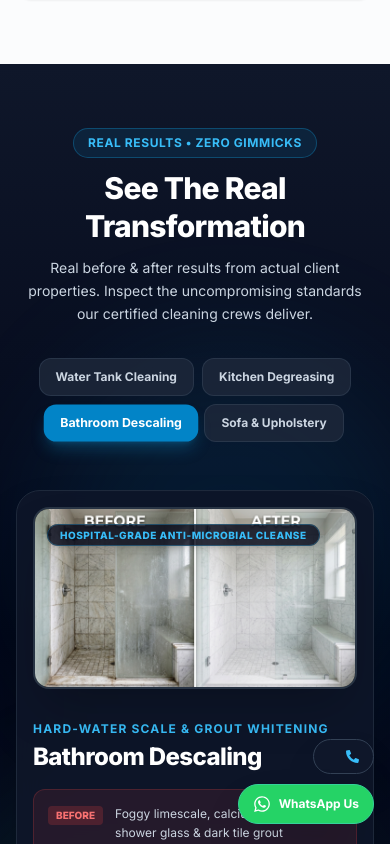
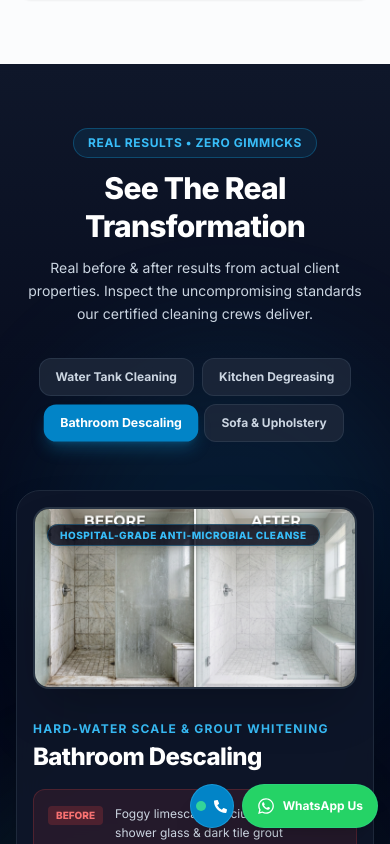
Before and after one commit to sanehmandyal/AS-Cleaning-Services, a React (Vite) app in the folder client/: page / in a window 390 px wide. Both pictures are taken after a click on the button "Bathroom Descaling". Shown: the part 5461-6305 px from the top of the page. Built offline with nearby package versions, Linux system fonts and the light colour scheme; no server answers.

Commit message:
fix(ui): redesign floating contact buttons and prevent footer overlap on mobile

```diff
--- a/client/src/components/FloatingContact.jsx
+++ b/client/src/components/FloatingContact.jsx
@@ -3,17 +3,20 @@ import { FaWhatsapp, FaPhoneAlt } from "react-icons/fa";
 
 const FloatingContact = () => {
   return (
-    <div className="fixed bottom-5 right-4 sm:bottom-6 sm:right-6 z-50 flex flex-col gap-2.5 items-end pointer-events-auto">
+    <div className="fixed bottom-4 right-3 sm:bottom-6 sm:right-6 z-40 flex items-center gap-2 sm:flex-col sm:items-end sm:gap-2.5 pointer-events-auto">
       {/* Call Floating Dial Button */}
       <a
         href="tel:06280016815"
-        className="flex items-center gap-2 bg-slate-900 hover:bg-slate-800 text-white py-2.5 px-3.5 sm:py-3 sm:px-4 rounded-full shadow-2xl border border-slate-700 transition-all hover:scale-105 active:scale-95 group"
-        title="Call Dispatch: 062800 16815"
-        aria-label="Call Dispatch"
+        className="flex items-center justify-center gap-2 bg-sky-600 hover:bg-sky-500 text-white w-11 h-11 sm:w-auto sm:h-auto sm:py-2.5 sm:px-4 rounded-full shadow-xl border border-sky-400/40 transition-all hover:scale-105 active:scale-95 group"
+        title="Call 24/7 Helpline: 062800 16815"
+        aria-label="Call 24/7 Helpline: 062800 16815"
       >
-        <span className="w-2.5 h-2.5 rounded-full bg-emerald-400 animate-ping" />
-        <FaPhoneAlt size={13} className="text-sky-400" />
-        <span className="hidden sm:inline text-xs font-bold">062800 16815</span>
+        <span className="relative flex h-2.5 w-2.5">
+          <span className="animate-ping absolute inline-flex h-full w-full rounded-full bg-emerald-300 opacity-75"></span>
+          <span className="relative inline-flex rounded-full h-2.5 w-2.5 bg-emerald-400"></span>
+        </span>
+        <FaPhoneAlt size={13} className="text-white shrink-0" />
+        <span className="hidden sm:inline text-xs font-bold tracking-wide">062800 16815</span>
       </a>
 
       {/* WhatsApp Floating Chat Button */}
@@ -21,12 +24,12 @@ const FloatingContact = () => {
         href="https://wa.me/916280016815?text=Hello%20AS%20Cleaning%20Services,%20I%20would%20like%20to%20inquire%20about%20your%20cleaning%20services"
         target="_blank"
         rel="noopener noreferrer"
-        className="flex items-center gap-2 bg-[#25D366] hover:bg-[#20bd5a] text-white py-2.5 px-3.5 sm:py-3 sm:px-4 rounded-full shadow-2xl border border-emerald-400 transition-all hover:scale-105 active:scale-95 group"
+        className="flex items-center gap-2 bg-[#25D366] hover:bg-[#20bd5a] text-white h-11 px-3.5 sm:h-auto sm:py-2.5 sm:px-4 rounded-full shadow-xl border border-emerald-400/40 transition-all hover:scale-105 active:scale-95 group"
         title="Chat on WhatsApp"
         aria-label="Chat on WhatsApp"
       >
-        <FaWhatsapp size={18} />
-        <span className="text-xs font-bold">WhatsApp Us</span>
+        <FaWhatsapp size={18} className="shrink-0" />
+        <span className="text-xs font-bold whitespace-nowrap">WhatsApp Us</span>
       </a>
     </div>
   );
--- a/client/src/components/Footer.jsx
+++ b/client/src/components/Footer.jsx
@@ -20,7 +20,7 @@ const Footer = () => {
 
   return (
     <footer className="bg-slate-900 text-white border-t border-slate-800">
-      <div className="max-w-7xl mx-auto px-4 sm:px-6 lg:px-8 py-14 sm:py-16">
+      <div className="max-w-7xl mx-auto px-4 sm:px-6 lg:px-8 pt-14 pb-24 sm:py-16">
         <div className="grid grid-cols-1 md:grid-cols-2 lg:grid-cols-4 gap-10">
           {/* Column 1: Brand & About */}
           <div className="space-y-4">
@@ -162,14 +162,14 @@ const Footer = () => {
         </div>
 
         {/* Bottom Bar */}
-        <div className="mt-12 pt-6 border-t border-slate-800 flex flex-col sm:flex-row items-center justify-between gap-3 text-xs text-slate-500">
+        <div className="mt-12 pt-6 border-t border-slate-800 flex flex-col sm:flex-row items-center justify-between gap-3 text-xs text-slate-400 text-center sm:text-left">
           <p>© {year} AS Cleaning Services. All rights reserved.</p>
-          <div className="flex items-center gap-4">
-            <p className="text-slate-400 font-medium">Clean Spaces • Healthy Lives</p>
+          <div className="flex flex-wrap items-center justify-center gap-3 sm:gap-4">
+            <p className="text-slate-300 font-medium">Clean Spaces • Healthy Lives</p>
             {isAuthenticated && isAdmin ? (
               <Link
                 to="/admin"
-                className="text-primary hover:text-sky-300 font-semibold transition-colors inline-flex items-center gap-1 border-l border-slate-800 pl-4"
+                className="text-primary hover:text-sky-300 font-semibold transition-colors inline-flex items-center gap-1 border-l border-slate-700 pl-3 sm:pl-4"
                 title="Admin Management Console"
               >
                 ⚡ Admin Console
@@ -177,7 +177,7 @@ const Footer = () => {
             ) : (
               <Link
                 to="/login"
-                className="text-slate-500 hover:text-sky-400 transition-colors inline-flex items-center gap-1 border-l border-slate-800 pl-4"
+                className="text-slate-400 hover:text-sky-400 transition-colors inline-flex items-center gap-1 border-l border-slate-700 pl-3 sm:pl-4"
                 title="Admin Login Portal"
               >
                 🔒 Admin Access
```
